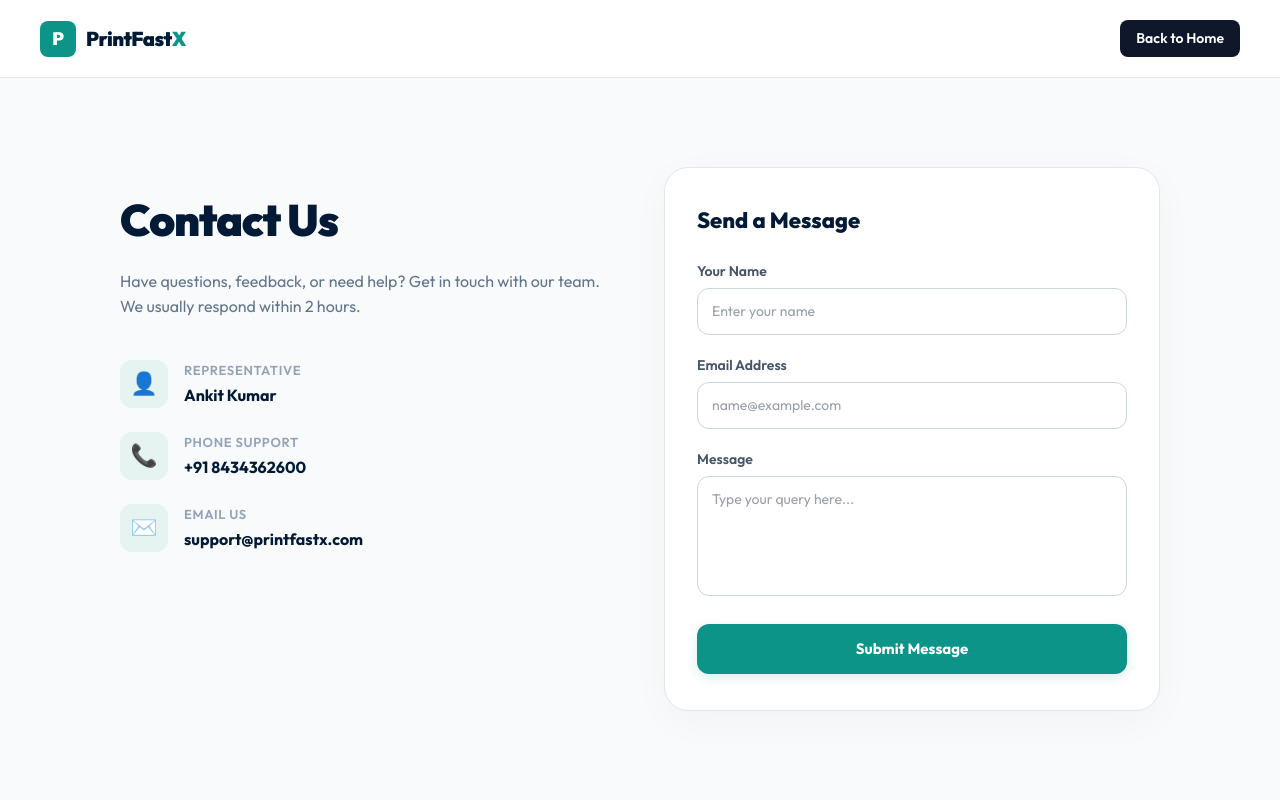
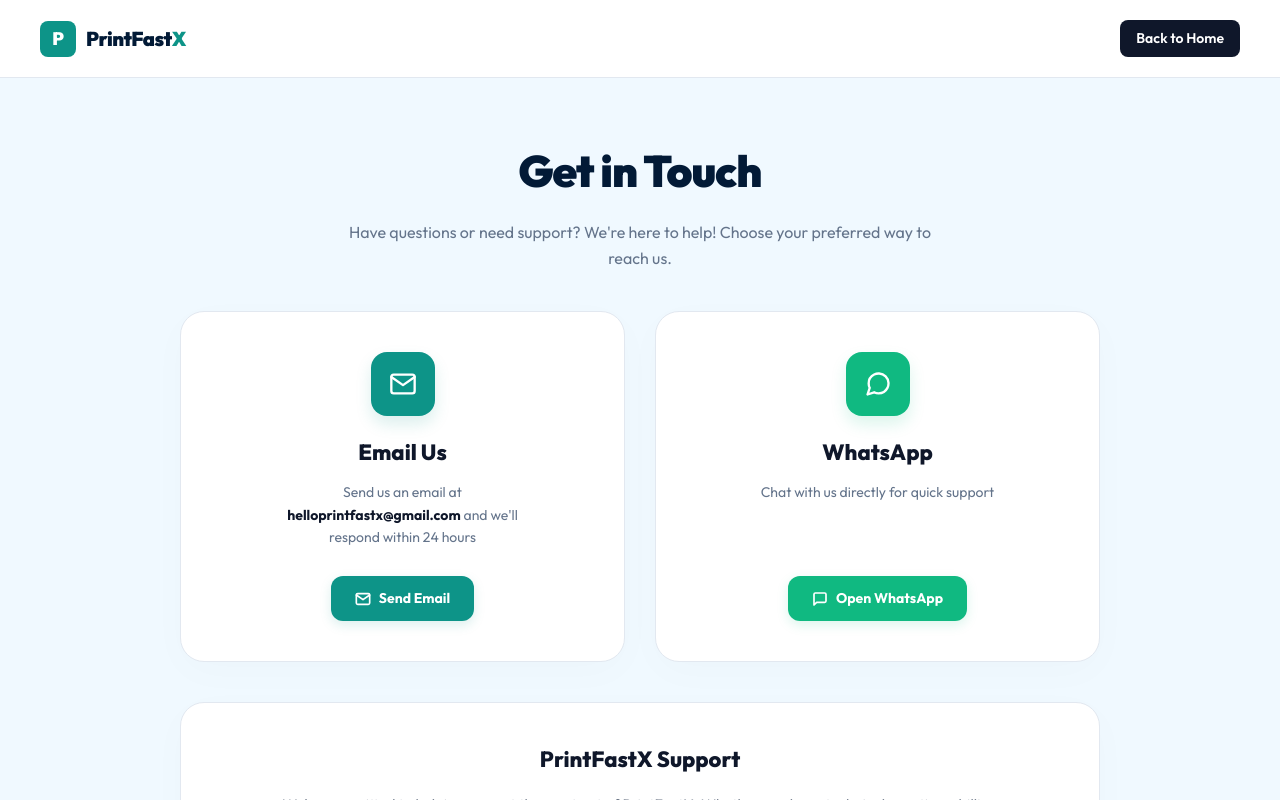
Before and after one commit to Ankit-kumar28/PrintFastX, a React (Vite) app in the folder Frontend/: page /contact in a window 1280 px wide. Shown: the top 800 px of the page. Built offline with nearby package versions, Linux system fonts and the light colour scheme.

Commit message:
improve  PrintQRPoster design

```diff
--- a/Frontend/index.html
+++ b/Frontend/index.html
@@ -2,7 +2,8 @@
 <html lang="en">
   <head>
     <meta charset="UTF-8" />
-    <link rel="icon" type="image/svg+xml" href="/favicon.svg" />
+    <!-- <link rel="icon" type="image/svg+xml" href="/favicon.svg" /> -->
+    <link rel="icon" type="image/png" href="/image.png" />
     <meta name="viewport" content="width=device-width, initial-scale=1.0" />
     <title>PrintFastX</title>
   </head>
--- a/Frontend/pages/Contact.jsx
+++ b/Frontend/pages/Contact.jsx
@@ -23,26 +23,26 @@ export default function Contact() {
       <style>{`
         @import url('https://fonts.googleapis.com/css2?family=Outfit:wght@400;500;600;700;800;900&display=swap');
         * { box-sizing: border-box; }
-        body { margin: 0; font-family: 'Outfit', sans-serif; background-color: #f8fafc; }
-        .input-focus:focus { border-color: #0d9488 !important; }
+        body { margin: 0; font-family: 'Outfit', sans-serif; background-color: #f0f9ff; }
 
         @media (max-width: 768px) {
           .contact-header {
             padding: 16px 20px !important;
           }
           .contact-main {
-            padding: 30px 16px !important;
+            padding: 40px 16px !important;
+            gap: 30px !important;
           }
-          .contact-grid {
+          .contact-cards-row {
             grid-template-columns: 1fr !important;
-            gap: 32px !important;
+            gap: 24px !important;
           }
           .contact-h1 {
-            font-size: 32px !important;
+            font-size: 36px !important;
           }
-          .contact-form-card {
-            padding: 24px 20px !important;
-            border-radius: 16px !important;
+          .contact-card, .support-info-card {
+            padding: 32px 20px !important;
+            border-radius: 20px !important;
           }
         }
       `}</style>
@@ -58,87 +58,72 @@ export default function Contact() {
 
       {/* CONTENT */}
       <main className="contact-main" style={styles.main}>
-        <div className="contact-grid" style={styles.grid}>
-          {/* Info Card */}
-          <div style={styles.infoCard}>
-            <h1 className="contact-h1" style={styles.h1}>Contact Us</h1>
-            <p style={styles.description}>
-              Have questions, feedback, or need help? Get in touch with our team. We usually respond within 2 hours.
+        <div style={styles.heroSection}>
+          <h1 className="contact-h1" style={styles.h1}>Get in Touch</h1>
+          <p style={styles.subtitle}>
+            Have questions or need support? We're here to help! Choose your preferred way to reach us.
+          </p>
+        </div>
+
+        {/* Cards Row */}
+        <div className="contact-cards-row" style={styles.cardsRow}>
+          {/* Email Card */}
+          <div className="contact-card" style={styles.card}>
+            <div style={styles.iconContainer}>
+              {/* Envelope SVG */}
+              <svg width="28" height="28" viewBox="0 0 24 24" fill="none" stroke="currentColor" strokeWidth="2" strokeLinecap="round" strokeLinejoin="round" style={{ color: '#ffffff' }}>
+                <path d="M4 4h16c1.1 0 2 .9 2 2v12c0 1.1-.9 2-2 2H4c-1.1 0-2-.9-2-2V6c0-1.1.9-2 2-2z"></path>
+                <polyline points="22,6 12,13 2,6"></polyline>
+              </svg>
+            </div>
+            <h2 style={styles.cardTitle}>Email Us</h2>
+            <p style={styles.cardDesc}>
+              Send us an email at <strong style={{ color: '#0f172a' }}>helloprintfastx@gmail.com</strong> and we'll respond within 24 hours
             </p>
-
-            <div style={styles.contactDetails}>
-              <div style={styles.contactItem}>
-                <span style={styles.contactIcon}>👤</span>
-                <div>
-                  <p style={styles.contactLabel}>Representative</p>
-                  <p style={styles.contactValue}>Ankit Kumar</p>
-                </div>
-              </div>
-
-              <div style={styles.contactItem}>
-                <span style={styles.contactIcon}>📞</span>
-                <div>
-                  <p style={styles.contactLabel}>Phone Support</p>
-                  <p style={styles.contactValue}>+91 8434362600</p>
-                </div>
-              </div>
-
-              <div style={styles.contactItem}>
-                <span style={styles.contactIcon}>✉️</span>
-                <div>
-                  <p style={styles.contactLabel}>Email Us</p>
-                  <p style={styles.contactValue}>support@printfastx.com</p>
-                </div>
-              </div>
-            </div>
+            <a href="mailto:helloprintfastx@gmail.com" style={styles.actionBtn}>
+              <svg width="16" height="16" viewBox="0 0 24 24" fill="none" stroke="currentColor" strokeWidth="2.5" strokeLinecap="round" strokeLinejoin="round" style={{ marginRight: '8px' }}>
+                <path d="M4 4h16c1.1 0 2 .9 2 2v12c0 1.1-.9 2-2 2H4c-1.1 0-2-.9-2-2V6c0-1.1.9-2 2-2z"></path>
+                <polyline points="22,6 12,13 2,6"></polyline>
+              </svg>
+              Send Email
+            </a>
           </div>
 
-          {/* Form Card */}
-          <div className="contact-form-card" style={styles.formCard}>
-            <h2 style={styles.h2}>Send a Message</h2>
-            <form onSubmit={handleSubmit} style={styles.form}>
-              <div style={styles.formGroup}>
-                <label style={styles.label}>Your Name</label>
-                <input
-                  type="text"
-                  className="input-focus"
-                  value={formData.name}
-                  onChange={e => setFormData({ ...formData, name: e.target.value })}
-                  placeholder="Enter your name"
-                  style={styles.input}
-                  required
-                />
-              </div>
+          {/* WhatsApp Card */}
+          <div className="contact-card" style={styles.card}>
+            <div style={{ ...styles.iconContainer, background: '#10b981', boxShadow: '0 8px 16px rgba(16, 185, 129, 0.15)' }}>
+              {/* Message/WhatsApp Icon */}
+              <svg width="28" height="28" viewBox="0 0 24 24" fill="none" stroke="currentColor" strokeWidth="2" strokeLinecap="round" strokeLinejoin="round" style={{ color: '#ffffff' }}>
+                <path d="M21 11.5a8.38 8.38 0 0 1-.9 3.8 8.5 8.5 0 0 1-7.6 4.7 8.38 8.38 0 0 1-3.8-.9L3 21l1.9-5.7a8.38 8.38 0 0 1-.9-3.8 8.5 8.5 0 0 1 4.7-7.6 8.38 8.38 0 0 1 3.8-.9h.5a8.48 8.48 0 0 1 8 8v.5z"></path>
+              </svg>
+            </div>
+            <h2 style={styles.cardTitle}>WhatsApp</h2>
+            <p style={styles.cardDesc}>
+              Chat with us directly for quick support
+            </p>
+            <a href="https://wa.me/918434362600" target="_blank" rel="noopener noreferrer" style={{ ...styles.actionBtn, background: '#10b981', boxShadow: '0 4px 12px rgba(16, 185, 129, 0.15)' }}>
+              {/* Message bubble icon */}
+              <svg width="16" height="16" viewBox="0 0 24 24" fill="none" stroke="currentColor" strokeWidth="2.5" strokeLinecap="round" strokeLinejoin="round" style={{ marginRight: '8px' }}>
+                <path d="M21 15a2 2 0 0 1-2 2H7l-4 4V5a2 2 0 0 1 2-2h14a2 2 0 0 1 2 2z"></path>
+              </svg>
+              Open WhatsApp
+            </a>
+          </div>
+        </div>
 
-              <div style={styles.formGroup}>
-                <label style={styles.label}>Email Address</label>
-                <input
-                  type="email"
-                  className="input-focus"
-                  value={formData.email}
-                  onChange={e => setFormData({ ...formData, email: e.target.value })}
-                  placeholder="name@example.com"
-                  style={styles.input}
-                  required
-                />
-              </div>
-
-              <div style={styles.formGroup}>
-                <label style={styles.label}>Message</label>
-                <textarea
-                  className="input-focus"
-                  value={formData.message}
-                  onChange={e => setFormData({ ...formData, message: e.target.value })}
-                  placeholder="Type your query here..."
-                  style={styles.textarea}
-                  required
-                />
-              </div>
-
-              <button type="submit" disabled={submitting} style={styles.submitBtn}>
-                {submitting ? 'Sending...' : 'Submit Message'}
-              </button>
-            </form>
+        {/* Support Detail Card */}
+        <div className="support-info-card" style={styles.supportCard}>
+          <h2 style={styles.supportTitle}>PrintFastX Support</h2>
+          <p style={styles.supportDesc}>
+            We're committed to helping you get the most out of PrintFastX. Whether you have technical questions, billing inquiries, or need assistance with your print shop setup, our team is ready to assist.
+          </p>
+          <div style={styles.supportMeta}>
+            <p style={styles.metaRow}>
+              <strong>Business Hours:</strong> Open All Days • Monday - Sunday, 9:00 AM - 9:00 PM IST
+            </p>
+            <p style={{ ...styles.metaRow, color: '#0d9488', fontWeight: '700', display: 'flex', alignItems: 'center', justifyContent: 'center', gap: '6px', marginTop: '8px' }}>
+              <span>📍</span> Greater Noida, Uttar Pradesh, India
+            </p>
           </div>
         </div>
       </main>
@@ -151,7 +136,7 @@ const styles = {
     minHeight: '100vh',
     display: 'flex',
     flexDirection: 'column',
-    background: '#f8fafc',
+    background: '#f0f9ff',
     color: '#0f172a',
     fontFamily: "'Outfit', sans-serif"
   },
@@ -203,22 +188,19 @@ const styles = {
   },
   main: {
     flexGrow: 1,
-    padding: '60px 40px',
-    maxWidth: '1120px',
+    padding: '60px 40px 80px',
+    maxWidth: '1000px',
     margin: '0 auto',
     width: '100%',
     display: 'flex',
-    alignItems: 'center'
+    flexDirection: 'column',
+    alignItems: 'center',
+    gap: '40px'
   },
-  grid: {
-    display: 'grid',
-    gridTemplateColumns: '1fr 1fr',
-    gap: '48px',
-    width: '100%',
-    alignItems: 'start'
-  },
-  infoCard: {
-    padding: '20px 0'
+  heroSection: {
+    textAlign: 'center',
+    maxWidth: '600px',
+    margin: '0 auto'
   },
   h1: {
     fontSize: '44px',
@@ -227,108 +209,101 @@ const styles = {
     margin: '0 0 16px',
     letterSpacing: '-1px'
   },
-  description: {
+  subtitle: {
     fontSize: '16px',
     color: '#64748b',
     lineHeight: 1.6,
-    margin: '0 0 40px'
+    margin: 0
   },
-  contactDetails: {
+  cardsRow: {
+    display: 'grid',
+    gridTemplateColumns: '1fr 1fr',
+    gap: '30px',
+    width: '100%'
+  },
+  card: {
+    background: '#fff',
+    borderRadius: '24px',
+    border: '1.5px solid #e2e8f0',
+    padding: '40px 32px',
     display: 'flex',
     flexDirection: 'column',
-    gap: '24px'
+    alignItems: 'center',
+    textAlign: 'center',
+    boxShadow: '0 10px 40px rgba(0, 0, 0, 0.02)',
+    transition: 'transform 0.2s, box-shadow 0.2s'
   },
-  contactItem: {
-    display: 'flex',
-    alignItems: 'center',
-    gap: '16px'
-  },
-  contactIcon: {
-    width: '48px',
-    height: '48px',
-    background: '#e6f4f1',
-    borderRadius: '12px',
+  iconContainer: {
+    width: '64px',
+    height: '64px',
+    background: '#0d9488',
+    borderRadius: '16px',
     display: 'flex',
     alignItems: 'center',
     justifyContent: 'center',
+    marginBottom: '20px',
+    boxShadow: '0 8px 16px rgba(13, 148, 136, 0.15)'
+  },
+  cardTitle: {
     fontSize: '22px',
-    flexShrink: 0
+    fontWeight: 800,
+    color: '#0f172a',
+    marginBottom: '12px'
   },
-  contactLabel: {
-    fontSize: '13px',
-    fontWeight: 600,
-    color: '#94a3b8',
-    margin: 0,
-    textTransform: 'uppercase',
-    letterSpacing: '0.05em'
+  cardDesc: {
+    fontSize: '14px',
+    color: '#64748b',
+    lineHeight: 1.6,
+    marginBottom: '28px',
+    flexGrow: 1,
+    maxWidth: '280px'
   },
-  contactValue: {
-    fontSize: '16px',
+  actionBtn: {
+    display: 'inline-flex',
+    alignItems: 'center',
+    justifyContent: 'center',
+    padding: '12px 24px',
+    background: '#0d9488',
+    color: '#fff',
+    borderRadius: '12px',
+    fontSize: '14px',
     fontWeight: 700,
-    color: '#021a36',
-    margin: '2px 0 0'
+    textDecoration: 'none',
+    cursor: 'pointer',
+    transition: 'all 0.2s',
+    boxShadow: '0 4px 12px rgba(13, 148, 136, 0.15)'
   },
-  formCard: {
+  supportCard: {
     background: '#fff',
     borderRadius: '24px',
-    border: '1px solid #e2e8f0',
-    boxShadow: '0 10px 40px rgba(0, 0, 0, 0.03)',
-    padding: '36px 32px'
+    border: '1.5px solid #e2e8f0',
+    padding: '40px',
+    width: '100%',
+    textAlign: 'center',
+    boxShadow: '0 10px 40px rgba(0, 0, 0, 0.02)'
   },
-  h2: {
+  supportTitle: {
     fontSize: '22px',
     fontWeight: 800,
-    color: '#021a36',
-    margin: '0 0 24px'
+    color: '#0f172a',
+    marginBottom: '16px'
   },
-  form: {
+  supportDesc: {
+    fontSize: '15px',
+    color: '#475569',
+    lineHeight: 1.7,
+    maxWidth: '720px',
+    margin: '0 auto 24px'
+  },
+  supportMeta: {
     display: 'flex',
     flexDirection: 'column',
-    gap: '20px'
+    gap: '12px',
+    alignItems: 'center'
   },
-  formGroup: {
-    display: 'flex',
-    flexDirection: 'column',
-    gap: '6px'
-  },
-  label: {
+  metaRow: {
     fontSize: '14px',
-    fontWeight: 600,
-    color: '#475569'
-  },
-  input: {
-    padding: '12px 14px',
-    border: '1.5px solid #cbd5e1',
-    borderRadius: '12px',
-    fontSize: '14px',
-    outline: 'none',
-    transition: 'border-color 0.2s',
-    fontFamily: 'inherit',
-    color: '#334155'
-  },
-  textarea: {
-    padding: '12px 14px',
-    border: '1.5px solid #cbd5e1',
-    borderRadius: '12px',
-    fontSize: '14px',
-    outline: 'none',
-    transition: 'border-color 0.2s',
-    fontFamily: 'inherit',
-    color: '#334155',
-    height: '120px',
-    resize: 'none'
-  },
-  submitBtn: {
-    padding: '14px',
-    background: '#0d9488',
-    color: '#fff',
-    border: 'none',
-    borderRadius: '12px',
-    fontSize: '15px',
-    fontWeight: 700,
-    cursor: 'pointer',
-    transition: 'opacity 0.2s',
-    boxShadow: '0 4px 12px rgba(13, 148, 136, 0.15)',
-    marginTop: '8px'
+    color: '#475569',
+    margin: 0
   }
 };
--- a/Frontend/pages/Home.jsx
+++ b/Frontend/pages/Home.jsx
@@ -295,13 +295,60 @@ export default function Home() {
         .pd-plan-btn.filled { background: #0d9488; color: #fff; border-color: #0d9488; }
         .pd-plan-btn.filled:hover { background: #0f766e; }
 
-        /* Footer */
-        .pd-footer { background: #fff; border-top: 1px solid #e2e8f0; padding: 28px 32px; }
-        .pd-footer-inner { max-width: 1120px; margin: 0 auto; display: flex; align-items: center; justify-content: space-between; flex-wrap: wrap; gap: 16px; }
-        .pd-footer-copy { font-size: 14px; color: #64748b; font-weight: 500; }
-        .pd-footer-links { display: flex; gap: 28px; }
-        .pd-footer-links a { font-size: 14px; color: #64748b; text-decoration: none; transition: color 0.2s; }
-        .pd-footer-links a:hover { color: #0f172a; }
+        /* Footer Styles */
+        .pd-footer {
+          background: #f8fafc;
+          border-top: 1px solid #e2e8f0;
+          padding: 32px 80px;
+        }
+        .pd-footer-inner {
+          max-width: 1120px;
+          margin: 0 auto;
+          display: flex;
+          align-items: center;
+          justify-content: space-between;
+          flex-wrap: wrap;
+          gap: 16px;
+        }
+        .pd-footer-copy {
+          font-size: 15px;
+          color: #475569;
+          font-weight: 500;
+        }
+        .pd-footer-links {
+          display: flex;
+          gap: 28px;
+          flex-wrap: wrap;
+        }
+        .pd-footer-links a {
+          font-size: 15px;
+          color: #475569;
+          text-decoration: none;
+          transition: color 0.2s;
+          font-weight: 500;
+        }
+        .pd-footer-links a:hover {
+          color: #0d9488;
+        }
+
+        /* Trial Banner Style */
+        .pd-trial-banner {
+          background: linear-gradient(135deg, #f0fdfa 0%, #ccfbf1 100%);
+          border: 1.5px solid #5eead4;
+          border-radius: 16px;
+          padding: 16px 24px;
+          text-align: center;
+          max-width: 600px;
+          margin: 0 auto 40px;
+          font-size: 15px;
+          color: #0f766e;
+          font-weight: 600;
+          box-shadow: 0 4px 20px rgba(13, 148, 136, 0.05);
+          display: flex;
+          align-items: center;
+          justify-content: center;
+          gap: 8px;
+        }
 
         @media (max-width: 900px) {
           .pd-hero-inner { grid-template-columns: 1fr; }
@@ -310,9 +357,23 @@ export default function Home() {
           .pd-pricing-cards { grid-template-columns: 1fr; }
           .pd-nav-links { gap: 16px; }
         }
+        @media (max-width: 768px) {
+          .pd-footer {
+            padding: 24px 20px;
+          }
+          .pd-footer-inner {
+            flex-direction: column;
+            align-items: center;
+            text-align: center;
+            gap: 12px;
+          }
+          .pd-footer-links {
+            justify-content: center;
+            gap: 16px;
+          }
+        }
         @media (max-width: 600px) {
           .pd-hero-h1 { font-size: 30px; }
-          .pd-footer-inner { flex-direction: column; align-items: flex-start; }
           .pd-nav-inner {
             height: auto;
             flex-direction: column;
@@ -486,8 +547,13 @@ export default function Home() {
           <h2 className="pd-section-title">Upgrade Your Workspace</h2>
           <p className="pd-section-sub">
             Unlock professional features and unlimited access. Choose the plan<br />
-            that fits your business needs.
+            that fits your business needs. <strong>All plans start with a 7-day free trial!</strong>
           </p>
+
+          {/* 7 Days Free Trial Banner */}
+          <div className="pd-trial-banner">
+            <span>🎁</span> <strong>7-Day Free Trial Scheme:</strong> Start any plan today for ₹0. Try PrintFastX risk-free with no credit card required!
+          </div>
 
           <div className="pd-pricing-cards">
             {/* Monthly */}
@@ -499,6 +565,7 @@ export default function Home() {
               </div>
               <p className="pd-price-period">per month</p>
               <ul className="pd-price-features">
+                <li><span className="check"><CheckIcon /></span> <strong>7-Day Free Trial</strong></li>
                 <li><span className="check"><CheckIcon /></span> QR-Based Order System</li>
                 <li><span className="check"><CheckIcon /></span> Full Dashboard Access</li>
                 <li><span className="check"><CheckIcon /></span> Priority Support</li>
@@ -517,6 +584,7 @@ export default function Home() {
               </div>
               <p className="pd-price-period">for 3 months</p>
               <ul className="pd-price-features">
+                <li><span className="check"><CheckIcon /></span> <strong>7-Day Free Trial</strong></li>
                 <li><span className="check"><CheckIcon /></span> QR-Based Order System</li>
                 <li><span className="check"><CheckIcon /></span> Full Dashboard Access</li>
                 <li><span className="check"><CheckIcon /></span> Priority Support</li>
@@ -536,6 +604,7 @@ export default function Home() {
               </div>
               <p className="pd-price-period">for 6 months</p>
               <ul className="pd-price-features">
+                <li><span className="check"><CheckIcon /></span> <strong>7-Day Free Trial</strong></li>
                 <li><span className="check"><CheckIcon /></span> QR-Based Order System</li>
                 <li><span className="check"><CheckIcon /></span> Full Dashboard Access</li>
                 <li><span className="check"><CheckIcon /></span> Priority Support</li>
--- a/Frontend/pages/ShopDashboard.jsx
+++ b/Frontend/pages/ShopDashboard.jsx
@@ -487,11 +487,36 @@ export default function ShopDashboard() {
             justifyContent: 'center',
             margin: '0 auto 24px',
             fontSize: '36px'
-          }}>🚫</div>
-          <h2 style={{ fontSize: '26px', fontWeight: 800, color: '#991b1b', marginBottom: '12px' }}>Your Shop is Blocked</h2>
-          <p style={{ fontSize: '14px', color: '#7f1d1d', lineHeight: 1.6, marginBottom: '32px' }}>
-            Your access has been temporarily suspended by the administrator. Please contact admin support or verify your settings.
+          }}>⏳</div>
+          <h2 style={{ fontSize: '26px', fontWeight: 800, color: '#991b1b', marginBottom: '12px' }}>Validity Expired</h2>
+          <p style={{ fontSize: '14px', color: '#7f1d1d', lineHeight: 1.6, marginBottom: '24px' }}>
+            Your shop's validity has expired or it has been blocked by the admin. Please contact the admin support to renew or reactivate your account.
           </p>
+
+          <div style={{
+            background: '#fef2f2',
+            border: '1px solid #fee2e2',
+            borderRadius: '16px',
+            padding: '16px',
+            marginBottom: '32px',
+            display: 'flex',
+            flexDirection: 'column',
+            gap: '10px',
+            textAlign: 'left'
+          }}>
+            <div style={{ fontSize: '13px', color: '#991b1b', fontWeight: 600, textTransform: 'uppercase', letterSpacing: '0.05em' }}>
+              Contact Admin Support
+            </div>
+            <div style={{ display: 'flex', alignItems: 'center', gap: '8px', fontSize: '14px', color: '#7f1d1d' }}>
+              <span>✉️</span>
+              <a href="mailto:helloprintfastx@gail.com" style={{ color: '#ef4444', textDecoration: 'none', fontWeight: 600 }}>helloprintfastx@gail.com</a>
+            </div>
+            <div style={{ display: 'flex', alignItems: 'center', gap: '8px', fontSize: '14px', color: '#7f1d1d' }}>
+              <span>💬</span>
+              <a href="https://wa.me/918434362600" target="_blank" rel="noopener noreferrer" style={{ color: '#ef4444', textDecoration: 'none', fontWeight: 600 }}>WhatsApp Support</a>
+            </div>
+          </div>
+
           <button
             onClick={handleLogout}
             style={{
@@ -503,7 +528,8 @@ export default function ShopDashboard() {
               borderRadius: '12px',
               fontSize: '15px',
               fontWeight: 700,
-              cursor: 'pointer'
+              cursor: 'pointer',
+              transition: 'opacity 0.2s'
             }}
           >
             Logout to Home
```
Also changed, not shown: Frontend/components/PrintQRPoster.jsx (+203 -77 lines), Frontend/public/image.png (added).
